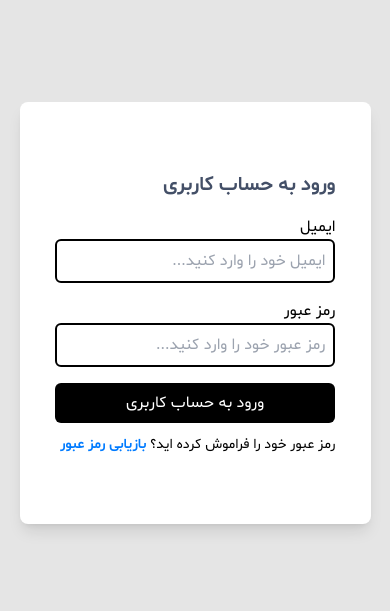
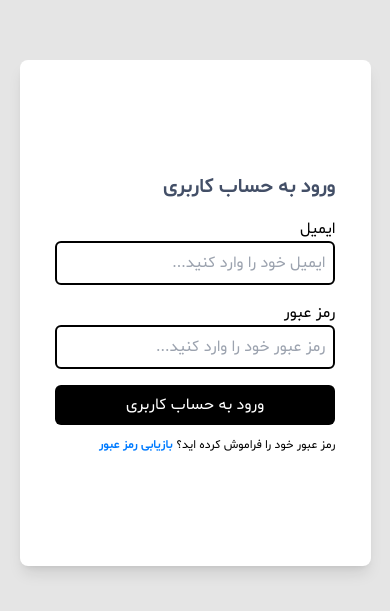
Before and after one commit to mehrabix/login-steps, a Next.js app: page / in a window 390 px wide. Shown: the part 109-720 px from the top of the page. Built offline with nearby package versions, Linux system fonts and the light colour scheme.

Commit message:
add cookie data

```diff
--- a/pages/index.js
+++ b/pages/index.jsx
@@ -1,8 +1,13 @@
 import Link from "next/link";
 import { useState, useEffect } from "react";
 import Cookies from "js-cookie";
+import { useRouter } from "next/router";
+
 
 export default function Home() {
+  const router = useRouter();
+
+
   const userData = [
     {
       id: 1,
@@ -37,18 +42,19 @@ export default function Home() {
 
   }, []);
 
-
   const [userDataApi, setUserDataApi] = useState([]);
   const [emailborder, setEmailBorder] = useState("border-black");
   const [passwordborder, setPasswordBorder] = useState("border-black");
   const [emailErrorMessage, setEmailMessageText] = useState("");
   const [passwordErrorMessage, setPasswordMessageText] = useState("");
+  const [messageBoxText, setMessageBoxText] = useState("");
+  const [messageBoxColor, setMessageBoxColor] = useState("");
+  const [messageBoxDisplay, setMessageBoxDisplay] = useState("h-0 overflow-hidden");
 
   const handlePasswordInputValidation = (e) => {
     e.preventDefault();
     const email = document.getElementById("email").value;
     const password = document.getElementById("password").value;
-    // check if inputs are empty
     if (email === "") {
       setEmailBorder("border-red-600");
       setEmailMessageText("ایمیل خود را وارد کنید");
@@ -64,12 +70,19 @@ export default function Home() {
       );
       if (user) {
         Cookies.set("user", JSON.stringify(user));
-        window.location.href = "/dashboard";
+        setMessageBoxDisplay("h-16");
+        setMessageBoxColor("border-[#299603] bg-[#33AE08]");
+        setMessageBoxText("با موفقیت وارد داشبورد شدید");
+        router.push("/dashboard");
+
       } else {
         setEmailBorder("border-red-600");
         setPasswordBorder("border-red-600");
-        setEmailMessageText("ایمیل  اشتباه است");
-        setPasswordMessageText(" رمز عبور اشتباه است");
+        setEmailMessageText("خطای ورود");
+        setMessageBoxDisplay("h-16");
+        setMessageBoxColor("border-[#AD2929] bg-[#CB444A]");
+        setPasswordMessageText(" خطای ورود");
+        setMessageBoxText("ایمیل یا رمز عبور اشتباه است");
       }
 
     }
@@ -77,19 +90,8 @@ export default function Home() {
 
   return (
     <>
-      {/* {
-        userDataApi.map((user) => {
-          return (
-            <div key={user.id}>
-              <h1>{user.email}</h1>
-              <h1>{user.password}</h1>
-            </div>
-          );
-        }
-        )
-    }   */}
-      <div dir="rtl" className="h-screen flex justify-center items-center">
-        <div className="bg-white w-[90vw] h-[50vh] md:w-[70vw] md:h-[50vh] lg:w-[32vw] lg:h-[59vh] mx-auto my-auto rounded-lg shadow-lg">
+      <div dir="rtl" className="h-screen flex justify-center items-center relative">
+        <div className="bg-white w-[90vw] h-[60vh] md:w-[70vw] md:h-[50vh] lg:w-[32vw] lg:h-[59vh] mx-auto my-auto rounded-lg shadow-lg">
           <form
             onSubmit={(e) => handlePasswordInputValidation(e)}
             className="flex flex-col justify-center mx-[10%] h-full  font-Shabnam space-y-4"
@@ -126,9 +128,9 @@ export default function Home() {
                 ورود به حساب کاربری
               </button>
               <div className="flex items-center mt-3">
-                <p className="text-sm">رمز عبور خود را فراموش کرده اید؟</p>
+                <p className="text-xs md:text-sm">رمز عبور خود را فراموش کرده اید؟</p>
 
-                <div className="text-[#007BFF] font-ShabnamBold text-sm mr-1">
+                <div className="text-[#007BFF] font-ShabnamBold text-xs md:text-sm mr-1">
                   <Link className="" href="/forget">
                     بازیابی رمز عبور
                   </Link>
@@ -137,6 +139,9 @@ export default function Home() {
             </div>
           </form>
         </div>
+        <div className={`w-[234px] border-l-8 ${messageBoxColor} absolute transition-all ease-linear duration-300 left-6 bottom-6 ${messageBoxDisplay} font-Shabnam text-white flex justify-center items-center `}>
+          {messageBoxText}
+        </div>
       </div>
     </>
   );
```
Also changed, not shown: pages/dashboard.jsx (added).
